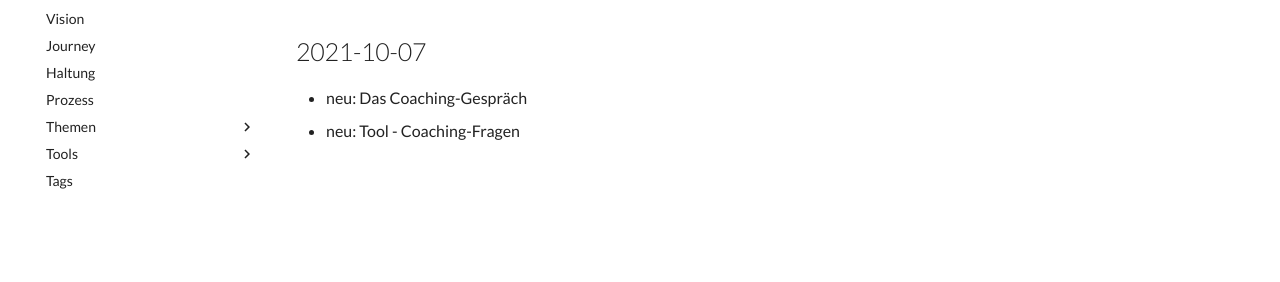
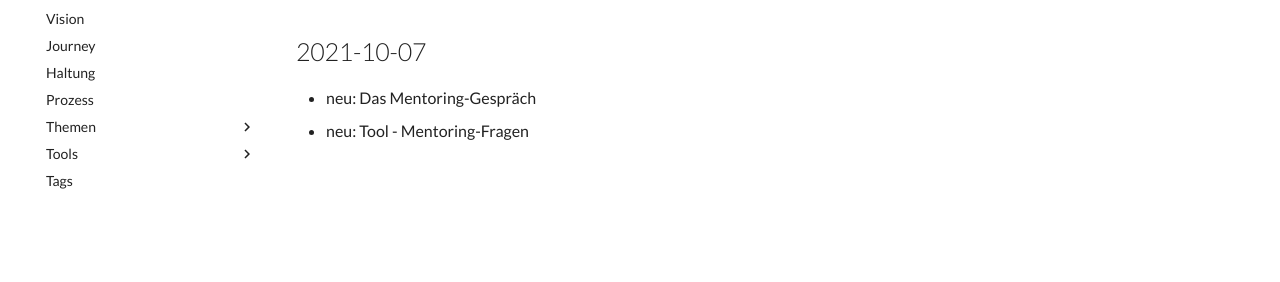
Before and after one commit to chbndrhnns/raise-mentoring-workbook, an MkDocs documentation site: the page built from docs/changelog.md, in a window 1280 px wide. Shown: the part 146-428 px from the top of the page. Built offline with MkDocs 1.6.1 and Material for MkDocs 9.7.7, drawn with Linux system fonts in a browser that asks for light colours.

Commit message:
Coaching -> Mentoring im changelog

```diff
--- a/docs/changelog.md
+++ b/docs/changelog.md
@@ -2,5 +2,5 @@
 
 ## 2021-10-07
 
-- neu: Das Coaching-Gespräch
-- neu: Tool - Coaching-Fragen
+- neu: Das Mentoring-Gespräch
+- neu: Tool - Mentoring-Fragen
```
